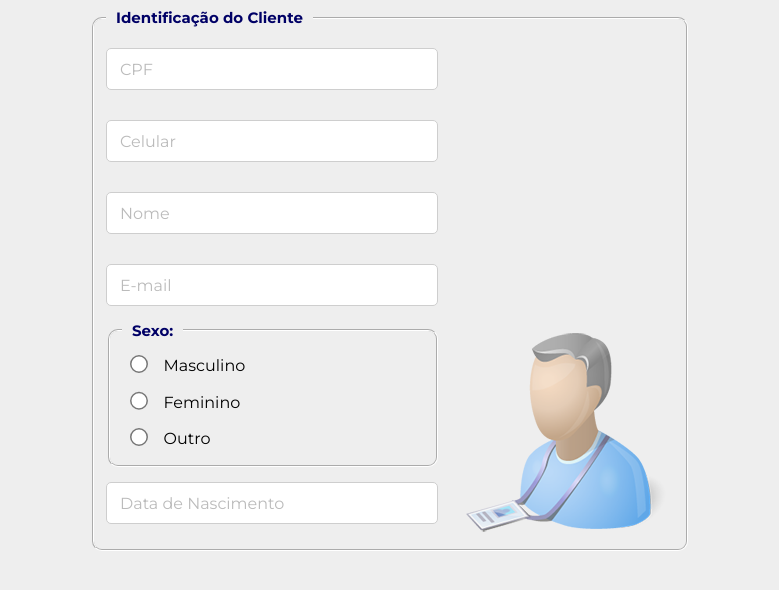
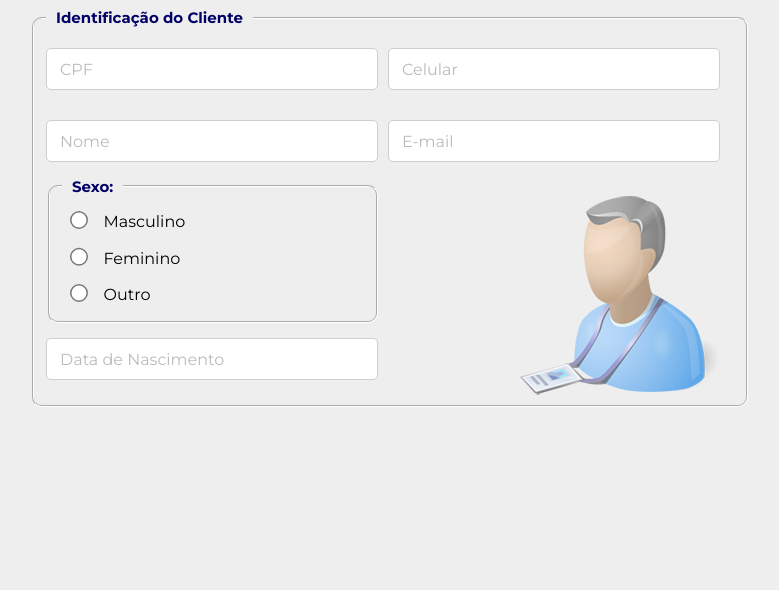
Before and after one commit to marcusviniciusmo/Companhia_Do_Saldo_Website, a React (Vite) app in the folder frontend/: page /orders/identification in a window 1280 px wide. Shown: the top 590 px of the page, without its empty margins (250-1029 px from the left). Built offline with nearby package versions, Linux system fonts and the light colour scheme.

Commit message:
Styling Identification component to put inputs in the same line

```diff
--- a/frontend/src/components/Identification/index.tsx
+++ b/frontend/src/components/Identification/index.tsx
@@ -4,6 +4,7 @@ import { IdentificationProps } from "../../types/Identification";
 import { MockedData } from "../../mocks/Identification";
 import { SetInput } from "../../utils/Functions";
 import { Container, Legend } from "../../styles/Form";
+import { InputRow } from "../../styles/InputRow";
 import { FieldsetId, FieldsetGender, Gender } from "./styles";
 
 export function Identification() {
@@ -35,6 +36,7 @@ export function Identification() {
     >
       <FieldsetId>
         <Legend>{mockedData?.legend}</Legend>
+        <InputRow>
           <Input
             type={mockedData?.inputs[0].type}
             id={mockedData?.inputs[0].id}
@@ -54,7 +56,9 @@ export function Identification() {
             onChange={() => SetInput(event, setInputPhone)}
             clean={() => cleanInputPhone}
           />
+        </InputRow>
 
+        <InputRow>
           <Input
             type={mockedData?.inputs[2].type}
             id={mockedData?.inputs[2].id}
@@ -74,6 +78,7 @@ export function Identification() {
             onChange={() => SetInput(event, setInputEmail)}
             clean={() => cleanInputEmail}
           />
+        </InputRow>
 
         <FieldsetGender>
           <Legend>{mockedData?.subLegeng[0]}</Legend>
--- a/frontend/src/styles/Form/index.tsx
+++ b/frontend/src/styles/Form/index.tsx
@@ -1,7 +1,7 @@
 import styled from "styled-components";
 
 export const Container = styled.form`
-  width: 60rem;
+  width: 72rem;
   margin: auto;
 
   fieldset {
--- /dev/null
+++ b/frontend/src/styles/InputRow/index.tsx
@@ -0,0 +1,6 @@
+import styled from 'styled-components';
+
+export const InputRow = styled.div`
+  display: flex;
+  gap: 1rem;
+`;
```
Lines whose indentation alone changed are shown as unchanged.
